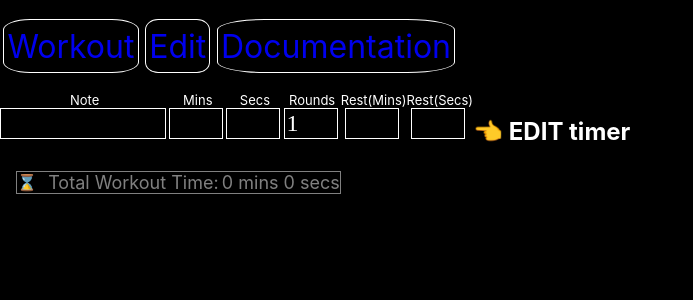
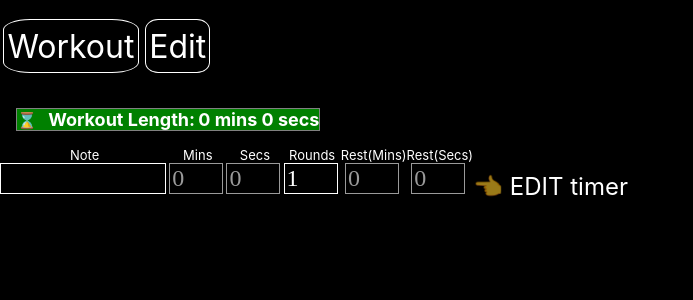
Before and after one commit to prof-tejera/assignment-3-MannyAdumbire, a React (Create React App) app: page / in a window 1280 px wide. Shown: the top 300 px of the page, without its empty margins (0-693 px from the left). Built offline with nearby package versions, Linux system fonts and the light colour scheme.

Commit message:
Harden inputs & bugfix

```diff
--- a/src/App.js
+++ b/src/App.js
@@ -24,6 +24,7 @@ const MenuButton = styled(ws.Button)`
 const StyledLink = styled(Link)`
   text-decoration: none;
   font-size: 2rem;
+    color: white;
   & a {
     display: flex;
     align-items: center;
@@ -67,9 +68,9 @@ const Nav = () => {
         <MenuButton>
           <StyledLink to={`/${GHPage}/edit/${tmrsParam}`}>Edit</StyledLink>
         </MenuButton>
-        <MenuButton>
+        {/* <MenuButton>
           <StyledLink to={`/${GHPage}/docs/`}>Documentation</StyledLink>
-        </MenuButton>
+        </MenuButton> */}
       </ul>
     </nav>
   );
--- a/src/WorkoutContext.js
+++ b/src/WorkoutContext.js
@@ -25,10 +25,32 @@ const timerValParamMap = {
 export const WorkoutContextWrap = ({ children, initialTmrsParam }) => {
   let timersM = new Map();
 
+  // use a map to keep the same order of the timers.
+  const [timersMap, setTimersMap] = useState(timersM || new Map());
   // The timers URL param.
   const [tmrsParam, setTmrsParam] = useState(initialTmrsParam);
+  // Id of the active timer running.
+  const [activeTimer, setActiveTimer] = useState(false);
+  // States "ready", "running", "stopped", "reset
+  const [mode, setMode] = useState("reset");
+  const didInit = useRef(false);
+
+  /**
+   * @param {Map} tmrsMap map of timers to update the URL with.
+   */
+  function updateTimersUrlParam(tmrsMap) {
+    if (!tmrsMap || !tmrsMap.size) {
+      return;
+    }
+    let tmrs = getTimersUrlParam(tmrsMap);
+    // Compress the URL param.
+    tmrs = shortenTimerPropVal(tmrs);
+    setTmrsParam("#" + tmrs);
+  }
+  if (!didInit.current) {
     // Convert the timers URL param to a Map.
     if (tmrsParam) {
+      const retrievedUrlTimers = new Map();
       // Remove the # at the beginning of the hash.
       let workoutStr = tmrsParam.replace("#", "");
       // Decompress the URL param.
@@ -61,50 +83,27 @@ export const WorkoutContextWrap = ({ children, initialTmrsParam }) => {
         timerObj.secondsRest = Number(secondsRest);
         timerObj.minutesRest = Number(minutesRest);
         timerObj.description = unsanitizeDescription(description);
+        // Add missing properties,
+        timerObj.maxWorkRestTime = 0;
+        timerObj.totalElapsedMs = 0;
+        timerObj.isEditing = false;
         // Use numeric ids for the Map.
-      timersM.set(timerId, timerObj);
+        retrievedUrlTimers.set(timerId, timerObj);
+        // TODO why addTimer() ^ caused infinit loop?
       });
+      setTimersMap(retrievedUrlTimers);
     }
-
-  // use a map to keep the same order of the timers.
-  const [timersMap, setTimersMap] = useState(timersM || new Map());
-  // Id of the active timer running.
-  const [activeTimer, setActiveTimer] = useState(false);
-  // States "ready", "running", "stopped", "reset
-  const [mode, setMode] = useState("reset");
-  // The max total time of all timers.
-  const totalTime = useRef(0);
-  // The total time left of all timers.
-  const totalTimeLeft = useRef(0);
-
-  /**
-   * @param {Map} tmrsMap map of timers to update the URL with.
-   */
-  function updateTimersUrlParam(tmrsMap) {
-    if (!tmrsMap || !tmrsMap.size) {
-      return;
-    }
-    let tmrs = getTimersUrlParam(tmrsMap);
-    // Compress the URL param.
-    tmrs = shortenTimerPropVal(tmrs);
-    setTmrsParam("#" + tmrs);
+    didInit.current = true;
   }
   // Recalculate relevant states & options whenever timersMap changes.
   useEffect(() => {
-    updateTotalTime();
-    updateTotalTimeLeft();
     // Update the URL when the timersMap changes.
     updateTimersUrlParam(timersMap);
     tagFirstLastTimers();
     resetActiveTimer();
     // eslint-disable-next-line react-hooks/exhaustive-deps
   }, [timersMap]);
-  // Update the totals when the component mounts.
-  useEffect(() => {
-    updateTotalTime();
-    updateTotalTimeLeft();
-    // eslint-disable-next-line react-hooks/exhaustive-deps
-  }, []);
+
   // Update the URL to match the tmrsParam.
   useEffect(() => {
     window.location.hash = tmrsParam;
@@ -128,8 +127,6 @@ export const WorkoutContextWrap = ({ children, initialTmrsParam }) => {
     mode: mode,
     options: options,
     timers: timersMap,
-    totalTime: totalTime,
-    totalTimeLeft: totalTimeLeft,
   });
   const workoutFns = {
     setMode,
@@ -137,13 +134,13 @@ export const WorkoutContextWrap = ({ children, initialTmrsParam }) => {
     removeTimer,
     swapTimers,
     nextTimer,
-    updateTotalTime,
-    updateTotalTimeLeft,
+    getTotalTime,
+    getTotalTimeLeft,
+    totalsSetter: null,
   };
 
   const workoutProps = {
     workout,
-    setWorkout,
     options,
     timers: timersMap,
     workoutFns,
@@ -172,6 +169,7 @@ export const WorkoutContextWrap = ({ children, initialTmrsParam }) => {
         }
         if (mode === "reset") {
           timer.status = "reset";
+          timer.totalElapsedMs = 0;
         }
         timer.isEditing = false;
       }
@@ -182,19 +180,11 @@ export const WorkoutContextWrap = ({ children, initialTmrsParam }) => {
       // Reset all timers to "stopped" so that "completed" timers will also be reset.
       stopTimers();
       setMode("stopped");
-      updateTotalTime();
       resetActiveTimer();
-      totalTimeLeft.current = totalTime.current;
     }
     // if (!undefined)  // TODO - causes error that is difficult to pinpoint
     // eslint-disable-next-line react-hooks/exhaustive-deps
   }, [mode]);
-
-  // Recaulting the total time & update the URL.
-  useEffect(() => {
-    updateTotalTime();
-    // eslint-disable-next-line react-hooks/exhaustive-deps
-  }, [timersMap, mode]);
 
   // Keep the options in sync with mode.
   useEffect(() => {
@@ -222,6 +212,9 @@ export const WorkoutContextWrap = ({ children, initialTmrsParam }) => {
     // Edit existing timer or add a new one.
     const timerId = timer.timerId || makeTimerId();
     timer.timerId = timerId;
+    timer.maxWorkRestTime = 0;
+    timer.totalElapsedMs = 0;
+    timer.isEditing = false;
     newTimersMap.set(timerId, timer);
     // Update the timers.
     setTimersMap(newTimersMap);
@@ -340,44 +333,46 @@ export const WorkoutContextWrap = ({ children, initialTmrsParam }) => {
     }
   }
 
-  /**
-   * Calculate totals for the timers.
-   *
-   * @param {boolean} subtractElapsed If true, only add up the time for timers that have not yet completed.
-   * @returns
-   */
-  function updateTotalTime() {
+  // Calculate totals for the timers.
+  function getTotalTime() {
     // Tally the total time.
     let total = 0;
     const timersIterator = timersMap.entries();
     for (let [, value] of timersIterator) {
       total +=
-        value.roundsTotal *
-        (value.minutesPerRound * 60 +
+      value.roundsTotal *(
         value.secondsPerRound +
-          value.minutesRest * 60 +
-          value.secondsRest);
+        value.minutesPerRound * 60 +
+        value.secondsRest +
+        value.minutesRest * 60);
     }
-    totalTime.current = total;
+    return total;
   }
-  function updateTotalTimeLeft() {
+
+  // Totals for timers that have not yet completed.
+  function getTotalTimeLeft() {
+    const total = getTotalTime();
+    if ("reset" === mode) {
+      return total;
+    }
     // tally the total time left.
-    let total = 0;
+    let elapsed = 0;
     const timersIterator = timersMap.entries();
     for (let [, value] of timersIterator) {
-      if (value.status !== "completed") {
       // Add the time left in the rounds that have not yet started.
-        total +=
-          (value.roundsTotal - value.roundNumber) *
-          (value.minutesPerRound * 60 +
+      if ("completed" !== value.status) {
+        elapsed += value.totalElapsedMs / 1000;
+        break;
+      } else {
+        elapsed +=
           value.secondsPerRound +
-            value.minutesRest * 60 +
-            value.secondsRest);
+          value.minutesPerRound * 60 +
+          value.secondsRest +
+          value.minutesRest * 60;
+      }
       // Add the time left in the current round.
-        total += value.secsLeftRound;
     }
-    }
-    totalTimeLeft.current = total;
+    return total - elapsed;
   }
 
   // Move to the next timer.
@@ -392,10 +387,9 @@ export const WorkoutContextWrap = ({ children, initialTmrsParam }) => {
       // Mark each timer as completed, until we reach the active timer.
       value.status = "completed";
       nextTimer.isPrevCompleted = true;
-      updateTotalTimeLeft();
       if (key === activeTimer) {
         const nextTimer = timersIterator.next().value;
-        if( nextTimer ) {
+        if (nextTimer) {
           // If there is another timer, set it as the active timer.
           setActiveTimer(nextTimer[0]);
           return;
@@ -424,11 +418,11 @@ export const WorkoutContextWrap = ({ children, initialTmrsParam }) => {
     // swapTimerKey to replace.
     let keyToSwap = false;
     let lastTimer = false;
-    for (const [key,] of iterator) {
+    for (const [key] of iterator) {
       lastTimer = key;
     }
     // Can't move the first timer before itself or move the last timer forward.
-    if (isForwardSwap ? (lastTimer === timerId) : (firstTimer === timerId)) {
+    if (isForwardSwap ? lastTimer === timerId : firstTimer === timerId) {
       return;
     }
     const newMap = new Map();
@@ -437,19 +431,19 @@ export const WorkoutContextWrap = ({ children, initialTmrsParam }) => {
       (isForwardSwap && getNextKey(timersMap, timerId)) ||
       getPrevKey(timersMap, timerId);
     // Don't swap if the timer to swap is completed.
-    if( timersMap.get(keyToSwap).status === "completed" ) {
+    if (timersMap.get(keyToSwap).status === "completed") {
       return;
     }
     if (!keyToSwap) {
       return;
     }
-    iterator =timersMap.entries();
-    const isfirst = timersMap.get(timerId).isFirst
+    iterator = timersMap.entries();
+    const isfirst = timersMap.get(timerId).isFirst;
     for (const [key, value] of iterator) {
       // The first timer won't have a previous timer to swap with.
-      if( isfirst && key === timerId) {
-        const nextTimer =  iterator.next().value;
-        if( keyToSwap === nextTimer[0]) {
+      if (isfirst && key === timerId) {
+        const nextTimer = iterator.next().value;
+        if (keyToSwap === nextTimer[0]) {
           newMap.set(keyToSwap, timersMap.get(keyToSwap));
           newMap.set(key, value);
           setTimersMap(newMap);
@@ -461,7 +455,7 @@ export const WorkoutContextWrap = ({ children, initialTmrsParam }) => {
         newMap.set(timerId, timersMap.get(timerId));
         // Don't double add timers.
         continue;
-      }else if( timerId === key) {
+      } else if (timerId === key) {
         newMap.set(keyToSwap, timersMap.get(keyToSwap));
         continue;
       }
@@ -491,7 +485,6 @@ export const WorkoutContextWrap = ({ children, initialTmrsParam }) => {
     if (!hasIncompleteTimers) {
       setMode("reset");
     }
-    updateTotalTime();
   }
 
   function getNextKey(map, currentKey) {
--- a/src/WorkoutStyles.js
+++ b/src/WorkoutStyles.js
@@ -30,6 +30,33 @@ const blinkAnimation = css`
     }
   }
 `;
+export const helpblink = css`
+  ${(props) =>
+    props.isEdit &&
+    css`
+      animation: blink 2s infinite;
+    `}
+`;
+
+export const helpborder = css`
+  @keyframes blink {
+    0% {
+      border-color: green;
+    }
+    50% {
+      border-color: transparent;
+    }
+    100% {
+      border-color: green;
+    }
+  }
+  ${(props) =>
+    props.isEdit &&
+    css`
+      border: solid 1px green;
+      animation: blink 2s infinite;
+    `}
+`;
 const containerStyle = `
     color: ${textColor};
     display: flex;
@@ -41,10 +68,9 @@ const containerStyle = `
 
 export const TimerInputGroup = styled.span`
   ${containerStyle}
+  ${helpblink}
   flex-direction: row;
-  flex-basis:100%;
-  flex-grow: 10;
-  flex-wrap: wrap;
+  flex-wrap: nowrap;
   margin: 0 0.2rem;
   align-items: flex-start;
   justify-content: flext-start;
@@ -124,10 +150,8 @@ export const TimerTypeSelect = styled.span`
 `;
 
 export const TimerInputBox = styled.input`
-  .help-fill {
-    border: 1px solid red;
-  }
   ${containerStyle}
+  ${helpborder}
   color: ${textColor};
   display: flex;
   flex-direction: row;
@@ -145,7 +169,8 @@ export const TimerInputBox = styled.input`
   font-size: x-large;
   width: 3rem;
 
-  :hover, :active{
+  :hover,
+  :active {
     background-color: ${buttonHoverColor};
     background: ${buttonHoverColor};
   }
@@ -167,7 +192,6 @@ export const TimerInputBox = styled.input`
 `;
 
 export const TimerTextArea = styled(TimerInputBox)`
-  color:blue;
   min-width: 10rem;
   overflow: visible;
   display: flex;
--- a/src/components/generic/TimerInput.js
+++ b/src/components/generic/TimerInput.js
@@ -29,7 +29,7 @@ const TimerInput = ({ label, value, onChangeFn, disabled, ...props }) => {
         className="timer-input"
         name={id}
         id={id}
-        value={value || ""}
+        value={value ?? ""}
         onChange={onChangeFn ? handleChange : undefined}
       />
       <ws.TimerLabel disabled={disabled} htmlFor={id}>
--- a/src/components/generic/TimerTotalDisplay.js
+++ b/src/components/generic/TimerTotalDisplay.js
@@ -1,16 +1,33 @@
 /**
  * This component is used to display the timer stamp
  */
-import React, { useState, useContext, useEffect } from "react";
-import styled from "styled-components";
+import React, { useState, useContext } from "react";
+import styled, { css } from "styled-components";
 import * as h from "../../utils/helpers";
 import { WorkoutContext } from "../../WorkoutContext.js";
+import * as ws from "../../WorkoutStyles.js";
 
-const TimerTotal = styled.div`
+const TimerTotal = styled(ws.Container)`
   border: 1px solid gray;
-  font-size: medium;
-  margin: 0rem 1rem;
-  display: inline-flex;
+  margin: 1rem;
+  display: flex;
+  align-items: center;
+  color: white;
+  min-width: 15rem;
+  /* transition: background 1s ease; */
+  ${(props) =>
+    props.percent &&
+    css`
+      background: linear-gradient(
+        to right,
+        green ${(props) => props.percent}%,
+        black ${(props) => props.percent}%
+      );
+    `}
+  /*
+  An animated green gradient to fill bg based on time left.
+  */
+
   &::before {
     display: inline;
     content: "⌛";
@@ -20,37 +37,40 @@ const TimerTotal = styled.div`
 
 const Text = styled.p`
   font-size: large;
-  color: gray;
+  font-weight: bold;
+  color: white;
   margin: 0;
   padding: 0;
 `;
 
-let totalInterval = null;
+/**
+ *  Display the total time left for all timers.
+ *
+ * @param {string} title The displayed title of this total.
+ * @param {boolean} subtractElapsed Whether to subtract the elapsed time from the total time.
+ * @returns
+ */
+const TimerTotalDisplay = ({ title, subtractElapsed = false }) => {
+  const { workoutFns } = useContext(WorkoutContext);
+  // eslint-disable-next-line no-unused-vars
+  const [totalSeconds, setTotalSeconds] = useState(
+    subtractElapsed
+      ? workoutFns.getTotalTimeLeft()
+      : workoutFns.getTotalTime()
+  );
+  // Pass the setter as a callback to the workoutFns, so it's available to the timers.
+  workoutFns.totalsSetter = setTotalSeconds;
 
-const TimerTotalDisplay = ({ title, subtractElapsed = false }) => {
-  const { options, workout, workoutFns } = useContext(WorkoutContext);
-  const [totalSeconds, setTotalSeconds] = useState(
-   subtractElapsed
-    ? workout.totalTimeLeft.current
-    : workout.totalTime.current
- );
-  // Set the total, using either, the max combined time for all timers, or just the time left.
-  useEffect(() => {
-    if (subtractElapsed) {
-        totalInterval = setInterval(() => {
-          workoutFns.updateTotalTimeLeft();
-          setTotalSeconds( workout.totalTimeLeft.current);
-        }, 1000);
-    }else{
-          setTotalSeconds( workout.totalTime.current);
-    }
-    return () => {
-      clearInterval(totalInterval);
-    };
-  }, [workout, options.mode, workoutFns, subtractElapsed]);
-  const [mins, secs] = h.minsSecsFromSecs(totalSeconds);
+  const percent = subtractElapsed
+    ? (100 * workoutFns.getTotalTimeLeft()) / workoutFns.getTotalTime()
+    : 100;
+  const [mins, secs] = h.minsSecsFromSecs(
+    subtractElapsed
+      ? workoutFns.getTotalTimeLeft()
+      : workoutFns.getTotalTime()
+  );
   return (
-    <TimerTotal>
+    <TimerTotal percent={percent}>
       <Text>{title}</Text>
       <Text>
         {mins} mins {secs} secs
--- a/src/components/timers/Timer.js
+++ b/src/components/timers/Timer.js
@@ -1,4 +1,4 @@
-import React, { useEffect, useState } from "react";
+import React, { useEffect, useState} from "react";
 import { useTimer } from "./UseTimer.js";
 import TimerDisplay from "../generic/TimerDisplay.js";
 import * as h from "../../utils/helpers.js";
@@ -8,6 +8,7 @@ const roundsTimers = ["xy", "tabata"];
 
 
 const Timer = (props) => {
+
   // The displayed amount of time left in minutes & seconds.
   const [minutesShown, setMinutesShown] = useState("00");
   const [secondsShown, setSecondsShown] = useState("00");
@@ -43,6 +44,7 @@ const Timer = (props) => {
     }
   }, [secsLeftRound, props.minutesPerRound, props.secondsPerRound, props.type]);
 
+
   return (
     <TimerDisplay
       id={props.timerId}
--- a/src/views/WorkoutEdit.js
+++ b/src/views/WorkoutEdit.js
@@ -1,7 +1,6 @@
 import React, { useContext, useEffect, useRef, useState } from "react";
-import styled, { css } from "styled-components";
+import styled from "styled-components";
 import * as ws from "../WorkoutStyles.js";
-import { TimerDisplayTime } from "../components/generic/TimerDisplay.js";
 
 // Contexts.
 import { WorkoutContext } from "../WorkoutContext.js";
@@ -19,14 +18,15 @@ const EditTimersWrap = styled(ws.Container)`
   flex-grow: 0;
 `;
 
-const Help = styled("strong")`
+const Help = styled(ws.Container)`
+  white-space: pre-wrap;
   font-size: x-large;
-  ${(props) =>
-    props.isEdit &&
-    css`
-      animation: blink 1.5s infinite;
-      border: solid 1px green;
-    `}
+  display: flex;
+  flex: 1 0 auto;
+  width: 100%;
+  span {
+    ${ws.helpblink}
+  }
 `;
 
 const restTimers = ["tabata"];
@@ -39,6 +39,10 @@ export const WorkoutEdit = () => {
   const { timers, workoutFns } = useContext(WorkoutContext);
   const [timerToEditId, setTimerIdToEditId] = useState(false);
   const timerToEdit = timers.get(timerToEditId);
+  // If the timer to edit isn't found, clear it
+  if(!timerToEdit && timerToEditId) {
+    setTimerIdToEditId(false);
+  }
 
   // Start with empty to display only the times.
   const timerType = useRef("");
@@ -79,22 +83,9 @@ export const WorkoutEdit = () => {
   }, []);
 
   useEffect(() => {
-    workoutFns.updateTotalTime();
+    workoutFns.getTotalTime();
   }, [workoutFns, timers]);
 
-  // The options for the timer type select.
-  const timerTypeOptions = [
-    {
-      label: "Timer Type",
-      value: timerType.current,
-      options: enabledTimerTypes,
-      onChangeFn: (type) => {
-        timerType.current = type.toLowerCase();
-        addTimer();
-      },
-      type: "select",
-    },
-  ];
   // add a new timer with the current selected options to the queue.
   function addTimer() {
     if (timerType) {
@@ -110,7 +101,6 @@ export const WorkoutEdit = () => {
         secondsRest: restTimers.includes(type) ? secondsRest : 0,
         minutesRest: restTimers.includes(type) ? minutesRest : 0,
         description: description,
-        isEditing: false,
       });
     } else {
       console.error(`Invalid timerType: ${timerType}`);
@@ -125,96 +115,106 @@ export const WorkoutEdit = () => {
     enabledTimerTypes.push("Tabata");
   }
 
+  // The options for the timer type select.
+  const timerTypeOptions = [
+    {
+      label: "Timer Type",
+      type: "select",
+      value: timerType.current,
+      options: enabledTimerTypes,
+      onChangeFn: (type) => {
+        timerType.current = type.toLowerCase();
+        addTimer();
+      },
+      isEdit: !!timerToEditId,
+      currentType: timerToEdit?.type,
+    },
+  ];
   const timerInputs = [
     {
+      C: ws.TimerTextArea,
       label: "Note",
       value: description,
       onChangeFn: setDescription,
       type: "text",
       minlength: "40",
-      C: ws.TimerTextArea,
     },
     {
+      C: ws.TimerInputBox,
       label: "Mins",
       value: minutesPerRound,
       onChangeFn: setMinutesPerRound,
       type: "number",
       min: "0",
-      C: ws.TimerInputBox,
-      className: !enabledTimerTypes.length ? "help-fill" : "",
+      isEdit: enabledTimerTypes.length < 4,
     },
     {
+      C: ws.TimerInputBox,
       label: "Secs",
       value: secondsPerRound,
       onChangeFn: setSecondsPerRound,
-      onClick: () => {
-        setSecondsPerRound((secs) => {
-          return (secs += 1);
-        });
-      },
       min: "0",
       max: "59",
       type: "number",
+      isEdit: enabledTimerTypes.length < 4,
+    },
+    {
       C: ws.TimerInputBox,
-      className: !enabledTimerTypes.length ? "help-fill" : "",
-    },
-
-    {
       label: "Rounds",
       value: roundsTotal,
       onChangeFn: setRoundsTotal,
       disabled: ["Stopwatch", "Countdown"].includes(timerType.current),
       type: "number",
       min: "1",
-      C: ws.TimerInputBox,
-      className: !enabledTimerTypes.length ? "help-fill" : "",
     },
     {
+      C: ws.TimerInputBox,
       label: "Rest(Mins)",
       value: minutesRest,
       onChangeFn: setMinutesRest,
       min: "0",
       type: "number",
-      C: ws.TimerInputBox,
-      className: !enabledTimerTypes.length ? "help-fill" : "",
+      isEdit: enabledTimerTypes < 1,
     },
     {
+      C: ws.TimerInputBox,
       label: "Rest(Secs)",
       value: secondsRest,
       onChangeFn: setSecondsRest,
-      onClick: () => {
-        setSecondsRest((secs) => {
-          return (secs += 1);
-        });
-      },
       min: "0",
       max: "59",
       type: "number",
-      C: ws.TimerInputBox,
+      isEdit: enabledTimerTypes < 1,
     },
   ];
   return (
     <EditTimersWrap>
+      <TimerTotalDisplay title="Workout Length: " subtractElapsed={false} />
       <ws.Container>
         {timerInputs.map((timertype, idx) => (
           <TimerInput
+            C={timertype.type}
             key={`option-${idx}`}
             label={timertype.label}
             hover="silver"
             value={timertype.value}
             onChangeFn={timertype.onChangeFn}
             disabled={timertype.disabled}
-            C={timertype.type}
             {...timertype}
           />
         ))}
         {!enabledTimerTypes.length ? (
-          <Help>👈 EDIT timer {timerToEdit && `#${timerToEdit.timerId}}`}</Help>
+          <Help isEdit={true}>
+            <span>👈 </span>EDIT timer
+          </Help>
         ) : (
           ""
         )}
         {timerToEdit && (
-          <Help> 👈 EDIT {timerToEdit && `#${timerToEdit.timerId}`}</Help>
+          <Help>
+            <span>👈</span>EDIT {timerToEdit && `#${timerToEdit.timerId}`}
+      {/* {timerToEdit && <Timer style={{ transform: .2 }} {...timerToEdit} />} */}
+          </Help>
         )}
       </ws.Container>
       <ws.Container style={{ flexDirection: "row" }}>
@@ -226,6 +226,7 @@ export const WorkoutEdit = () => {
             hover="silver"
             hide={option.hide}
             selected={timerType.current === option.value}
+            timerId={timerToEditId}
             onChangeFn={option.onChangeFn}
             disabled={option.disabled}
             options={option.options}
@@ -233,18 +234,17 @@ export const WorkoutEdit = () => {
           />
         ))}
         {enabledTimerTypes.length && !timerToEdit ? (
-          <Help title="Add a new timer">👈 ADD new</Help>
+          <Help isEdit={!timers.size} title="Add a new timer">
+            <span>👈</span> ADD new
+          </Help>
         ) : (
           ""
         )}
         {enabledTimerTypes.length && timerToEdit ? (
-          <Help isEdit={true} title="CONFIRM type to update">
-            👈 EDIT{" "}
+          <Help title="CONFIRM type to update">
+            <span>👈</span> SAVE{" "}
             {timerToEdit ? (
-              <>
-                <TimerDisplayTime {...timerToEdit} />{" "}
-                {`${timerToEdit.type} #${timerToEdit.timerId}`}
-              </>
+              <>{`#${timerToEdit.timerId}`}</>
             ) : (
               ""
             )}
@@ -253,8 +253,7 @@ export const WorkoutEdit = () => {
           ""
         )}
       </ws.Container>
-      <TimerTotalDisplay title="Total Workout Time: " subtractElapsed={false} />
-      <TimersPanel timers={timers} editTimerIdSetter={setTimerIdToEditId} />
+      <TimersPanel canEdit={true} timers={timers} editTimerIdSetter={setTimerIdToEditId} />
     </EditTimersWrap>
   );
 };
--- a/src/views/WorkoutView.js
+++ b/src/views/WorkoutView.js
@@ -56,12 +56,12 @@ const WorkoutView = (children) => {
   ];
   return (
     <Timers>
+      <TimerTotalDisplay title="Remaining Time: " subtractElapsed={true} />
       <ws.Container className="timer-inputs">
         {buttonTypes.map((btn, idx) => (
           <Button key={`btn-${idx}`} {...btn} />
         ))}
       </ws.Container>
-      <TimerTotalDisplay title="Time Left: " subtractElapsed={true} />
       <TimersPanel hideCancelBtn={true} hideSwapBtn={true} timers={timers} />
     </Timers>
   );
```
Also changed, not shown: src/components/generic/TimerDisplay.js (+13 -4 lines), src/components/generic/TimerTypeSelect.js (+21 -6 lines), src/components/generic/TimersPanel.js (+11 -7 lines), src/components/timers/UseTimer.js (+17 -6 lines), 1 other file (tests, documents, lock files or other folders). Lines whose indentation alone changed are shown as unchanged.
